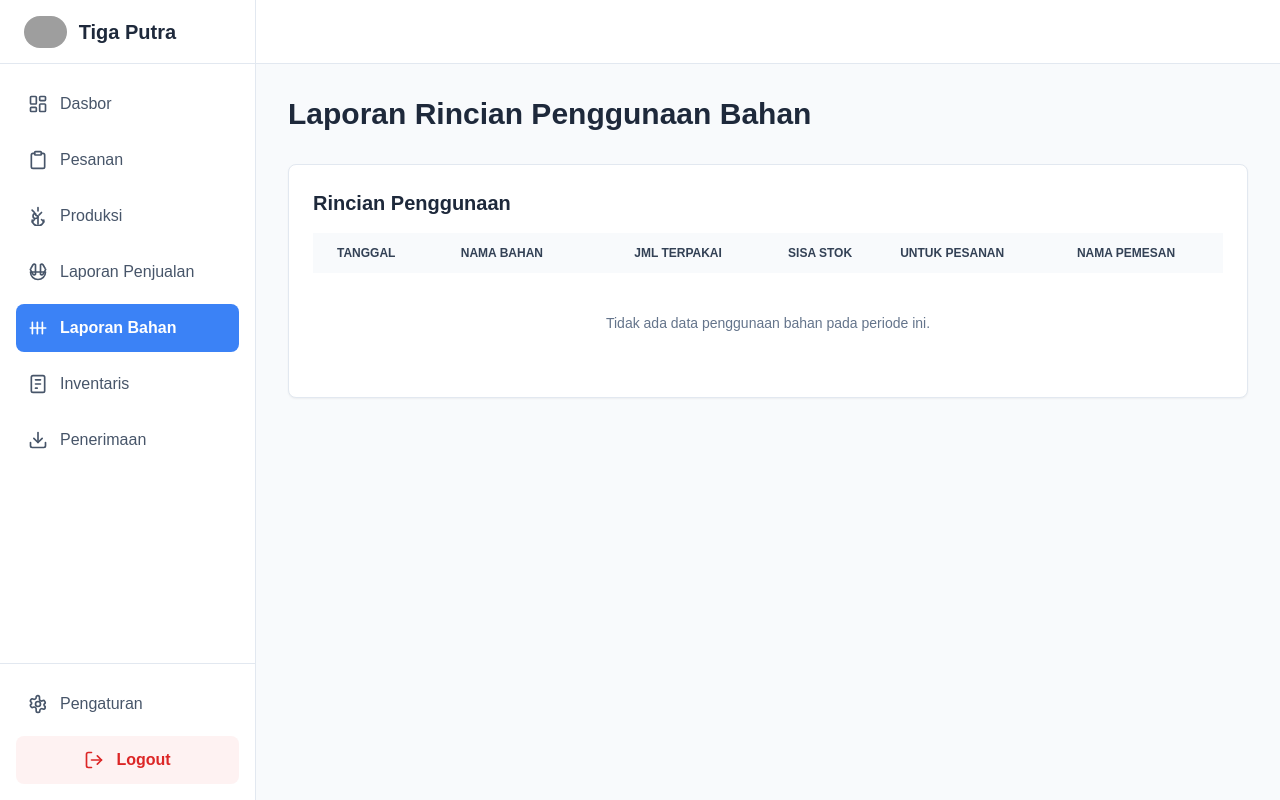
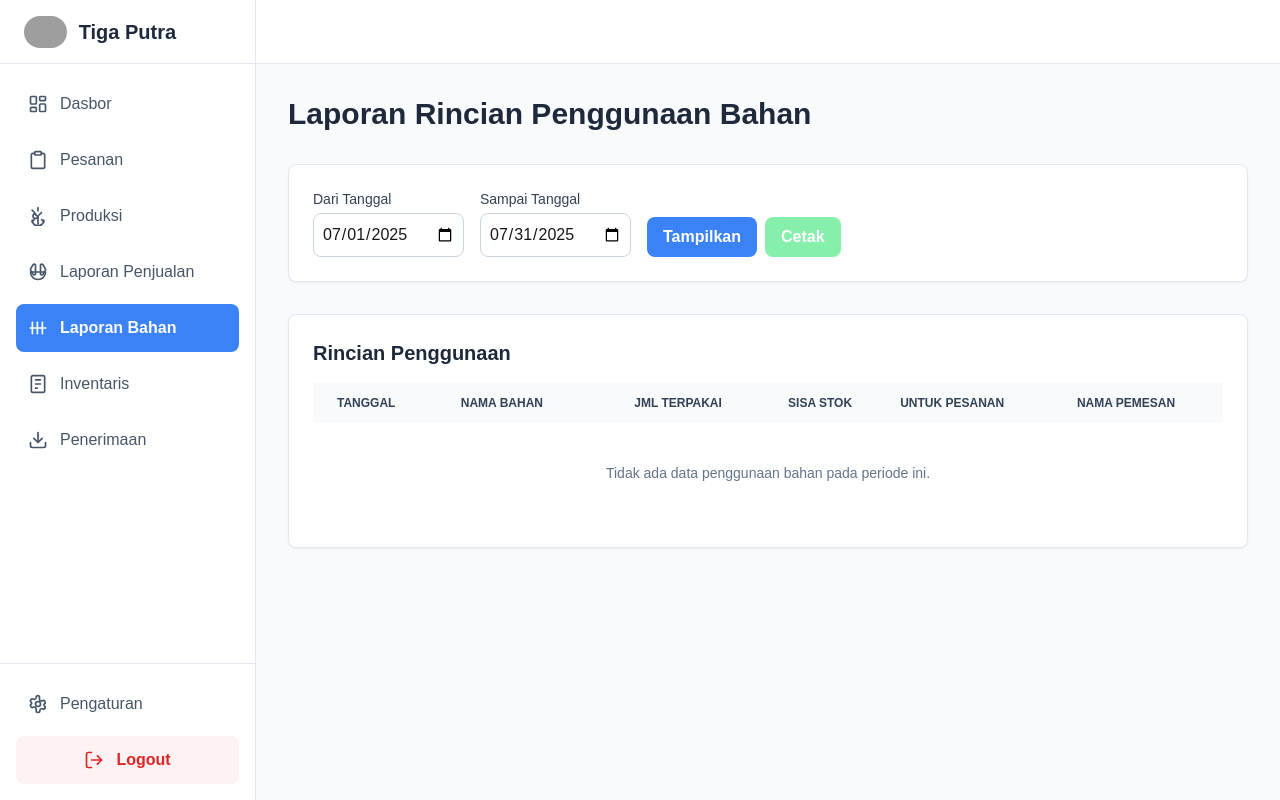
Before and after one commit to tigaputra2-db/Tigaputra-app, a Next.js app: page /dashboard/laporan-bahan in a window 1280 px wide. Built offline with nearby package versions, Linux system fonts and the light colour scheme; grey boxes are pictures that could not be loaded.

Commit message:
halaman laporan baru

```diff
--- a/app/dashboard/laporan-bahan/page.tsx
+++ b/app/dashboard/laporan-bahan/page.tsx
@@ -1,4 +1,4 @@
-// File: app/dashboard/laporan-bahan/page.tsx (Versi Final dengan Nama Pemesan)
+// File: app/dashboard/laporan-bahan/page.tsx (Versi Final Lengkap)
 
 "use client";
 
@@ -7,7 +7,7 @@ import { generateMaterialReportPDF } from "@/app/lib/generateMaterialReportPDF";
 import toast from "react-hot-toast";
 import Link from "next/link";
 
-// --- Tipe data baru yang lebih lengkap ---
+// Definisikan tipe data yang lengkap sesuai dengan data dari API
 type MaterialUsageDetail = {
   id: string;
   createdAt: string;
@@ -22,7 +22,6 @@ type MaterialUsageDetail = {
       id: string;
       orderNumber: string;
       customer: {
-        // <-- Tambahkan info customer
         name: string;
       };
     };
@@ -36,6 +35,7 @@ export default function LaporanBahanPage() {
   const [isLoading, setIsLoading] = useState(false);
   const [error, setError] = useState("");
 
+  // Set tanggal default untuk bulan ini saat halaman dimuat
   useEffect(() => {
     const today = new Date();
     const firstDayOfMonth = new Date(today.getFullYear(), today.getMonth(), 1)
@@ -75,7 +75,9 @@ export default function LaporanBahanPage() {
 
   const handlePrintReport = () => {
     if (!reportData || reportData.length === 0) {
-      toast.error("Tidak ada data untuk dicetak.");
+      toast.error(
+        "Tidak ada data untuk dicetak. Silakan tampilkan laporan terlebih dahulu."
+      );
       return;
     }
     generateMaterialReportPDF(reportData, { startDate, endDate });
@@ -87,7 +89,60 @@ export default function LaporanBahanPage() {
         Laporan Rincian Penggunaan Bahan
       </h1>
 
-      {/* ... Area Filter tidak berubah ... */}
+      {/* Area Filter */}
+      <div className="bg-white p-6 rounded-lg shadow-sm border border-slate-200 mb-8">
+        <form
+          onSubmit={handleFetchReport}
+          className="flex flex-wrap items-end gap-4"
+        >
+          <div>
+            <label className="block text-sm font-medium text-slate-700 mb-1">
+              Dari Tanggal
+            </label>
+            <input
+              type="date"
+              value={startDate}
+              onChange={(e) => setStartDate(e.target.value)}
+              required
+              className="w-full p-2 border border-slate-300 rounded-lg"
+            />
+          </div>
+          <div>
+            <label className="block text-sm font-medium text-slate-700 mb-1">
+              Sampai Tanggal
+            </label>
+            <input
+              type="date"
+              value={endDate}
+              onChange={(e) => setEndDate(e.target.value)}
+              required
+              className="w-full p-2 border border-slate-300 rounded-lg"
+            />
+          </div>
+          <div className="flex gap-2">
+            <button
+              type="submit"
+              disabled={isLoading}
+              className="px-4 py-2 bg-blue-500 text-white font-bold rounded-lg hover:bg-blue-600 disabled:bg-blue-300"
+            >
+              {isLoading ? "Memuat..." : "Tampilkan"}
+            </button>
+            <button
+              type="button"
+              onClick={handlePrintReport}
+              disabled={!reportData || reportData.length === 0 || isLoading}
+              className="px-4 py-2 bg-green-500 text-white font-bold rounded-lg hover:bg-green-600 disabled:bg-green-300"
+              title="Cetak Laporan"
+            >
+              Cetak
+            </button>
+          </div>
+        </form>
+        {error && <p className="text-red-500 mt-4">{error}</p>}
+      </div>
+
+      {/* Area Hasil Laporan */}
+      {isLoading && <p className="text-center">Menghitung laporan...</p>}
 
       {!isLoading && reportData && (
         <div className="bg-white p-6 rounded-lg shadow-sm border border-slate-200">
@@ -115,8 +170,7 @@ export default function LaporanBahanPage() {
                   </th>
                   <th scope="col" className="px-6 py-3">
                     Nama Pemesan
-                  </th>{" "}
-                  {/* <-- Kolom baru */}
+                  </th>
                 </tr>
               </thead>
               <tbody>
@@ -152,7 +206,6 @@ export default function LaporanBahanPage() {
                           {log.orderItem.order.orderNumber}
                         </Link>
                       </td>
-                      {/* --- Data Nama Pemesan --- */}
                       <td className="px-6 py-4">
                         {log.orderItem.order.customer.name}
                       </td>
```
